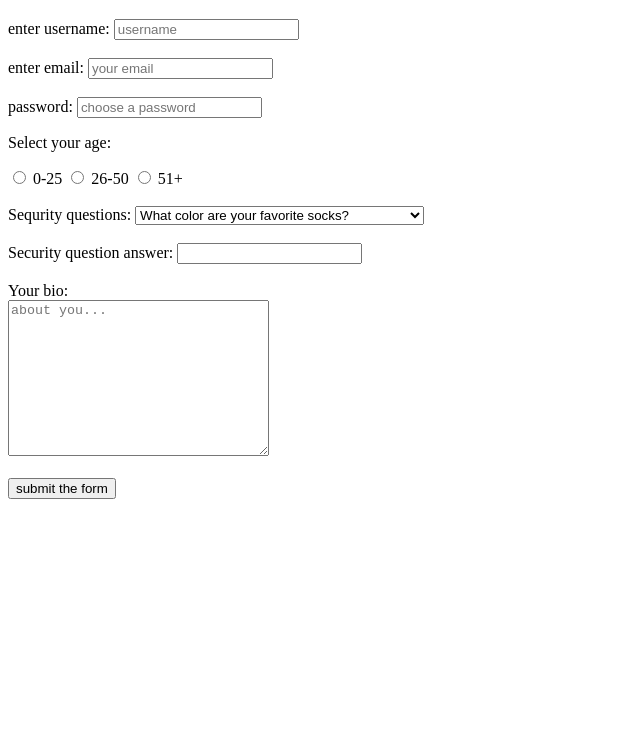
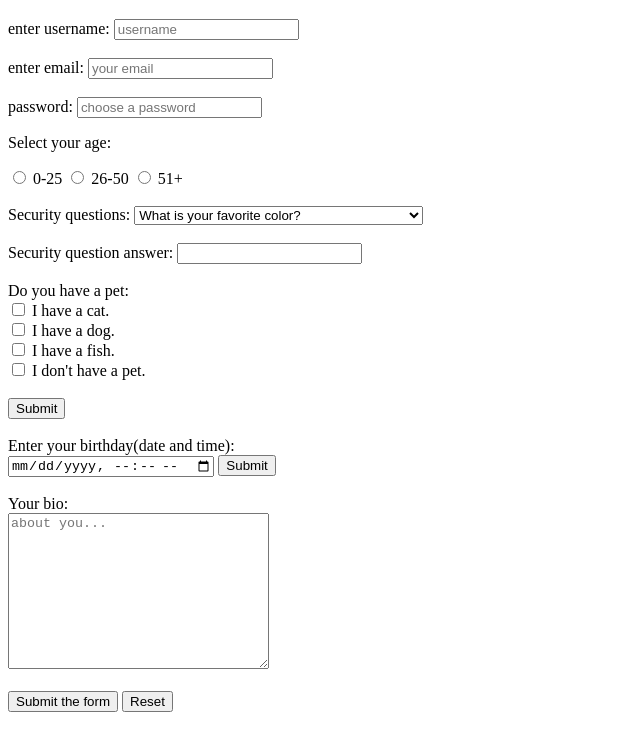
Before and after one commit to greendroid0/my-html-library, a plain HTML site: page index.html in a window 1280 px wide. Shown: the part 61-800 px from the top of the page, without its empty margins (0-640 px from the left). Drawn offline with Linux system fonts and the light colour scheme.

Commit message:
Update index.html

```diff
--- a/index.html
+++ b/index.html
@@ -28,11 +28,12 @@
 
         <br><br>
 
-        <label for="question">Sequrity questions:</label>
+
+        <label for="question">Security questions:</label>
         <select name="question" id="question">
-            <option value="q1">What color are your favorite socks?</option>
+            <option value="q1">What is your favorite color?</option>
             <option value="q2">If you could be a vegetable, what could it be?</option>
-            <option value="q3">What is your best ever security question?</option>
+            <option value="q3">What is your favorite game?</option>
         </select>
         <br><br>
 
@@ -41,12 +42,33 @@
 
         <br><br>
 
+        <label for="pet">Do you have a pet:</label><br>
+        <input type="checkbox" id="pet" name="pet" value="cat">
+        <label for="pet">I have a cat.</label><br>
+        <input type="checkbox" id="pet" name="pet" value="dog">
+        <label for="pet">I have a dog.</label><br>
+        <input type="checkbox" id="pet" name="pet" value="fish">
+        <label for="pet">I have a fish.</label><br>
+        <input type="checkbox" id="pet" name="pet" value="no pet">
+        <label for="pet">I don't have a pet.</label><br><br>
+        <input type="submit" value="Submit">
+
+        <br><br>
+
+        <label for="birthdaytime">Enter your birthday(date and time):</label><br>
+        <input type="datetime-local" id="birthdaytime" name="birthdaytime">
+        <input type="submit" value="Submit">
+
+        <br><br>
+
         <label for="bio">Your bio:</label><br>
         <textarea name="bio" id="bio" cols="30" rows="10" placeholder="about you..."></textarea>
 
         <br><br>
 
-        <input type="submit" value="submit the form">
+        <!-- <input type="submit" value="submit the form"> --->
+        <button type="button" onclick="alert('Thanks for submitting!')">Submit the form</button>
+        <input type="reset" value="Reset">
 
 
     </form>
```
